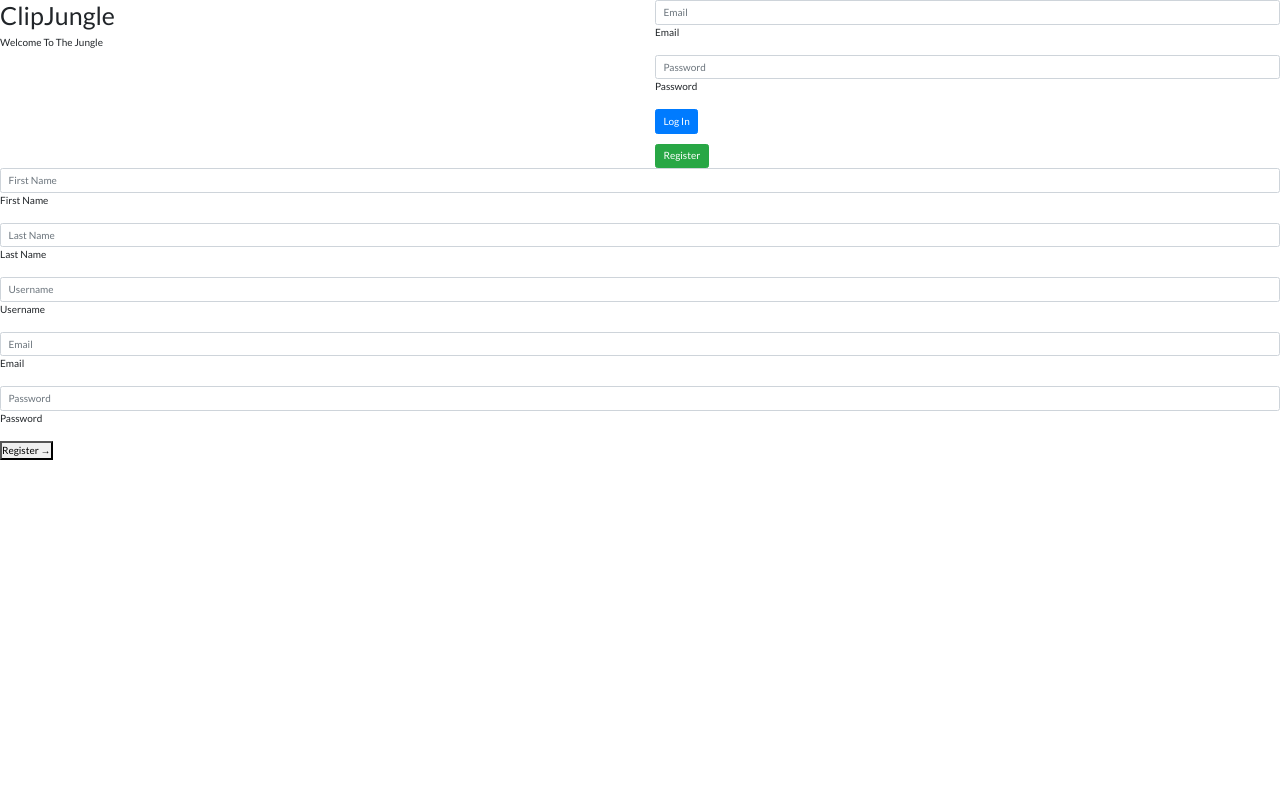
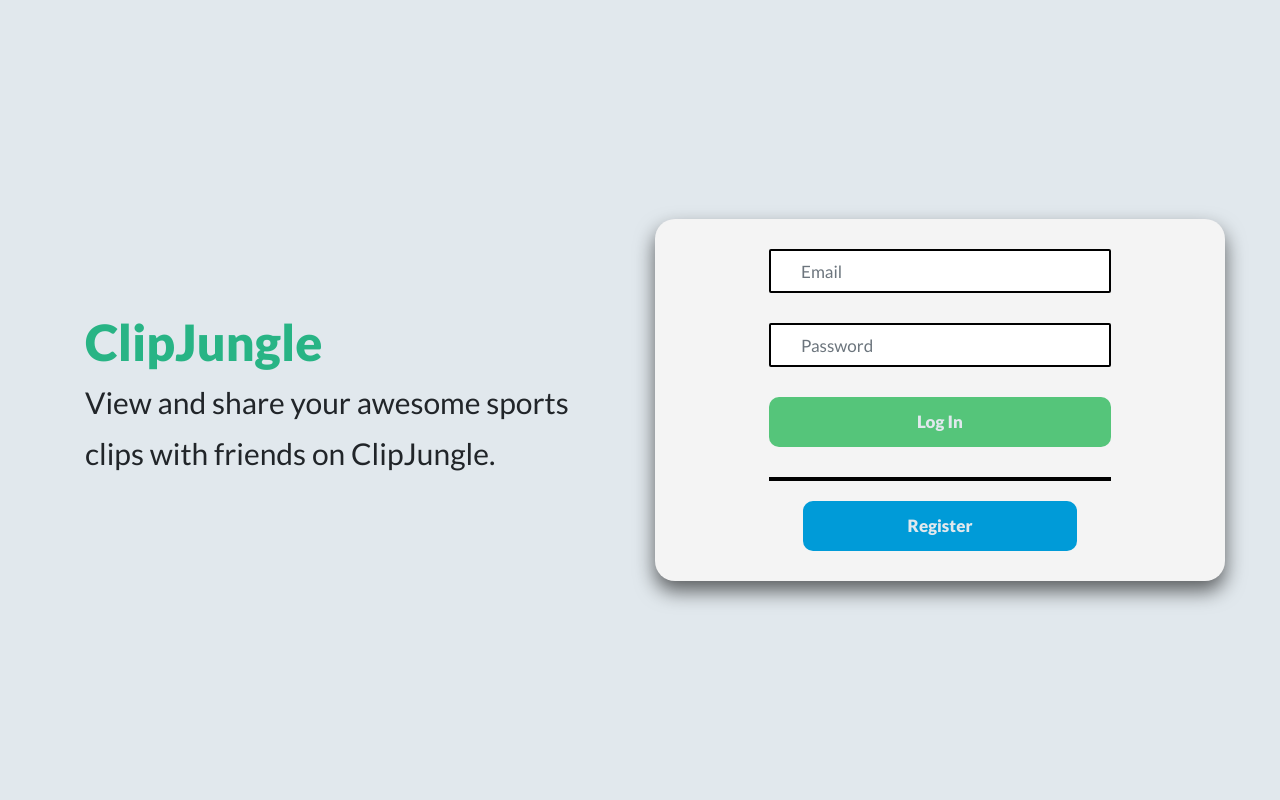
Before and after one commit to sidudaav/ClipJungle-Media, a Django app: page /profiles/auth/ in a window 1280 px wide. Run offline with Django 3.2, Linux system fonts and the light colour scheme; some libraries are stand-ins or nearby versions.

Commit message:
Went Ham on Auth CSS

```diff
--- a/profiles/static/profiles/js/auth.js
+++ b/profiles/static/profiles/js/auth.js
@@ -10,6 +10,21 @@
         registerUsernameField: $('#registerUsername'),
         registerEmailField: $('#registerEmail'),
         registerPasswordField: $('#registerPassword'),
+    }
+
+    // function does not work yet
+    const clearAllInput = () => {
+        console.log('Hi', DOMStrings)
+        $(DOMStrings.loginEmailField).val(''),
+        $(DOMStrings.loginPasswordField).val(''),
+
+        console.log('Again')
+
+        $(DOMStrings.registerFirstNameField).val(''),
+        $(DOMStrings.registerLastNameField).val(''),
+        $(DOMStrings.registerUsernameField).val(''),
+        $(DOMStrings.registerEmailField).val(''),
+        $(DOMStrings.registerPasswordField).val('')
     }
 
     DOMStrings.loginForm.on('submit', (e) => {
@@ -37,11 +52,7 @@
             password: $(DOMStrings.registerPasswordField).val()
         }, (data) => {
             if (data.status === 'OK') {
-                $(DOMStrings.registerFirstNameField).val(''),
-                $(DOMStrings.registerLastNameField).val(''),
-                $(DOMStrings.registerUsernameField).val(''),
-                $(DOMStrings.registerEmailField).val(''),
-                $(DOMStrings.registerPasswordField).val('')
+                clearAllInput()
             }
         })
     })
--- /dev/null
+++ b/profiles/static/profiles/styles/auth.css
@@ -0,0 +1,181 @@
+.main {
+    background-color: var(--color-extra-light-grey);
+}
+
+.main-container {
+    height: 100vh;
+}
+
+/* CSS FOR LOGIN */
+
+.text-box {
+    position: absolute;
+    top: 50%;
+    -ms-transform: translateY(-50%);
+    transform: translateY(-50%);
+    margin-right: 2rem;
+
+}
+
+.text-header {
+    color: var(--color-primary-dark);
+    font-weight: 900;
+    font-size: 5rem;
+}
+
+.text-sub {
+    font-size: 3rem;
+}
+
+.auth {
+    position: absolute;
+    top: 50%;
+    -ms-transform: translateY(-50%);
+    transform: translateY(-50%);
+    width: 100%;
+}
+
+.login-form-box {
+    background-color: var(--color-white-dark);
+    padding: 3rem 0;
+    box-shadow: 0 1rem 2rem rgba(0 ,0, 0, 0.6);
+    border-radius: 2rem;
+}
+
+.login-form .form-group {
+    width: 60%;
+    display: block;
+    margin: 0 auto;
+}
+
+.login-form .form-group:not(:last-child) {
+    margin-bottom: 3rem;
+}
+
+.login-form .form-group:last-child {
+    padding-top: 2rem;
+    border-top: 4px black solid;
+}
+
+.login-form input {
+    font-size: 1.7rem;
+    padding: 2rem 3rem;
+    border-radius: 2px;
+    border: 2px black solid;
+}
+
+.login-form input:focus {
+    border-color: var(--color-primary);
+}
+
+.btn-login {
+    background-color: var(--color-primary);
+    width: 100%;
+    height: 5rem;
+    border-radius: 1rem;
+    font-weight: 900;
+    font-size: 1.7rem;
+    color: var(--color-extra-light-grey);
+}
+
+.btn-register-popup {
+    background-color: var(--color-tertiary-dark);
+    width: 80%;
+    height: 5rem;
+    border-radius: 1rem;
+    font-weight: 900;
+    font-size: 1.7rem;
+    color: var(--color-extra-light-grey);
+    display: block;
+    margin: 0 auto;
+}
+
+
+/* CSS FOR REGISTER POPUP */
+
+.register-popup {
+    height: 100%;
+    width: 100%;
+    position: fixed;
+    top: 0;
+    left: 0;
+    background-color: rgba(0, 0, 0, .8);
+    z-index: 10000;
+    opacity: 0;
+    visibility: hidden;
+    transition: all .3s;
+}
+
+.register-popup:target {
+    opacity: 1;
+    visibility: visible;
+    display: block;
+}
+
+.register-popup:target .register-form-box {
+    opacity: 1;
+    transform: translate(-50%, -50%) scale(1);
+}
+
+.register-form-box {
+    position: absolute;
+    top: 50%;
+    left: 50%;
+    transform: translate(-50%, -50%) scale(.25);
+    transition: all .5s .2s;
+    opacity: 0;
+    width: 30%;
+    background-color: var(--color-white);
+    overflow: hidden;
+    padding: 3rem 0;
+    box-shadow: 0 1rem 2rem rgba(0 ,0, 0, 0.6);
+    border-radius: 2rem;
+}
+
+.register-form .form-group {
+    width: 60%;
+    display: block;
+    margin: 0 auto;
+}
+
+.register-form .form-group:not(:last-child) {
+    margin-bottom: 3rem;
+}
+
+.register-form .form-group:last-child {
+    padding-top: 2rem;
+    border-top: 4px black solid;
+}
+
+.register-form input {
+    font-size: 1.7rem;
+    padding: 2rem 3rem;
+    border-radius: 2px;
+    border: 2px black solid;
+}
+
+.register-form input:focus {
+    border-color: var(--color-tertiary-light);
+}
+
+.btn-register {
+    background-color: var(--color-tertiary-dark);
+    width: 100%;
+    height: 5rem;
+    border-radius: 1rem;
+    font-weight: 900;
+    font-size: 1.7rem;
+    color: var(--color-extra-light-grey);
+}
+
+.register-popup-close {
+    color: var(--color-tertiary-dark);
+    position: absolute;
+    top: 2.5rem;
+    right: 2.5rem;
+    font-size: 3rem;
+    text-decoration: none;
+    display: inline-block;
+    transition: all .2s;
+    line-height: 1;
+}
--- a/profiles/templates/profiles/auth.html
+++ b/profiles/templates/profiles/auth.html
@@ -1,5 +1,9 @@
 {% extends 'base.html' %}
 {% load static %}
+
+{% block css %}
+<link rel="stylesheet" href="{% static 'profiles/styles/auth.css' %}">
+{% endblock %}
 
 {% block js %}
 <script src="{% static 'profiles/js/auth.js' %}"></script>
@@ -7,11 +11,12 @@
 
 
 {% block content %}
-<div class="row">
+<div class="container main-container">
+    <div class="row  h-100">
         <div class="col-lg-6">
             <div class="text-box">
-            <h1>ClipJungle</h1>
-            <p>Welcome To The Jungle</p>
+                <h1 class="text-header">ClipJungle</h1>
+                <p class="text-sub">View and share your awesome sports clips with friends on ClipJungle.</p>
             </div>
         </div>
         <div class="col-lg-6">
@@ -21,51 +26,48 @@
                         {% csrf_token %}
                         <div class="form-group">
                             <input type="email" class="form-control" placeholder="Email" id="loginEmail" required>
-                        <label for="loginEmail" class="form-label">Email</label>
                         </div>
                         <div class="form-group">
                             <input type="password" class="form-control" placeholder="Password" id="loginPassword" required>
-                        <label for="loginPassword" class="form-label">Password</label>
                         </div>
                         <div class="form-group">
-                        <button type="submit" class="btn btn-primary">Log In</button>
+                            <button type="submit" class="btn btn-login">Log In</button>
+                        </div>
+                        <div class="form-group">
+                            <a href="#register-popup">
+                                <button type="button" class="btn btn-register-popup">Register</button>
+                            </a>
                         </div>
                     </form>
-            </div>
-            <div class="register">
-                <a href="#registerPopup" class="btn btn-success">Register</a>
                 </div>
             </div>
         </div>
     </div>
-<div id="register">
+    <div class="register-popup" id="register-popup">
         <div class="register-form-box">
+            <a href="#main" class="register-popup-close">&times;</a>
             <form class="register-form" method="POST">
                 {% csrf_token %}
                 <div class="form-group">
                     <input type="text" class="form-control" placeholder="First Name" id="registerFirstName" required>
-                <label for="registerFirstName" class="form-label">First Name</label>
                 </div>
                 <div class="form-group">
                     <input type="text" class="form-control" placeholder="Last Name" id="registerLastName" required>
-                <label for="registerLastName" class="form-label">Last Name</label>
                 </div>
                 <div class="form-group">
                     <input type="text" class="form-control" placeholder="Username" id="registerUsername" required>
-                <label for="registerUsername" class="form-label">Username</label>
                 </div>
                 <div class="form-group">
                     <input type="email" class="form-control" placeholder="Email" id="registerEmail" required>
-                <label for="registerEmail" class="form-label">Email</label>
                 </div>
                 <div class="form-group">
                     <input type="password" class="form-control" placeholder="Password" id="registerPassword" required>
-                <label for="registerPassword" class="form-label">Password</label>
                 </div>
                 <div class="form-group">
-                <button type="submit">Register &rarr;</button>
+                    <button type="submit" class="btn btn-register">Register &rarr;</button>
                 </div>
             </form>
         </div>
     </div>
+</div>
 {% endblock %}
--- a/static/styles/base.css
+++ b/static/styles/base.css
@@ -10,8 +10,12 @@
 
 :root {
     --color-primary: #55c57a;
+    --color-primary-extra-light: lightgreen;
     --color-primary-light: #7ed56f;
     --color-primary-dark: #28b485;
+
+    --color-tertiary-light: #00acee;
+    --color-tertiary-dark: #009bd8;
 
     --color-secondary: #14171A;
 
@@ -20,6 +24,7 @@
     --color-dark-grey: #657786;
 
     --color-white: #fff;
+    --color-white-dark: #f4f4f4;
     --color-black: #000;
 }
 
@@ -30,4 +35,6 @@
 body {
     box-sizing: border-box;
     font-family: "Lato", sans-serif;
+    line-height: 1.7;
+    font-weight: 400;
 }
--- a/templates/base.html
+++ b/templates/base.html
@@ -22,7 +22,7 @@
     {% endif %}
   </head>
   <body>
-    <div>
+    <div class="main" id="main">
         {% block content %}{% endblock %}
     </div>
 
```
Lines whose indentation alone changed are shown as unchanged.
